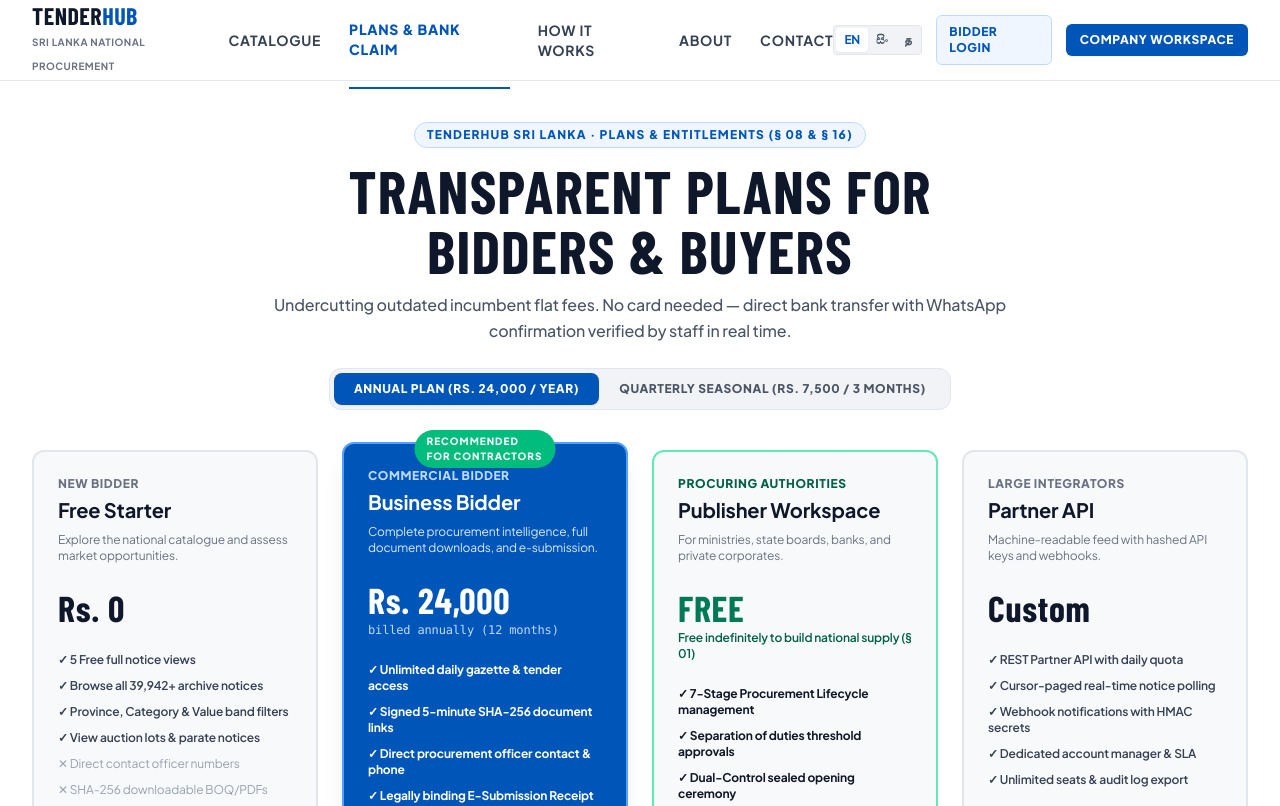
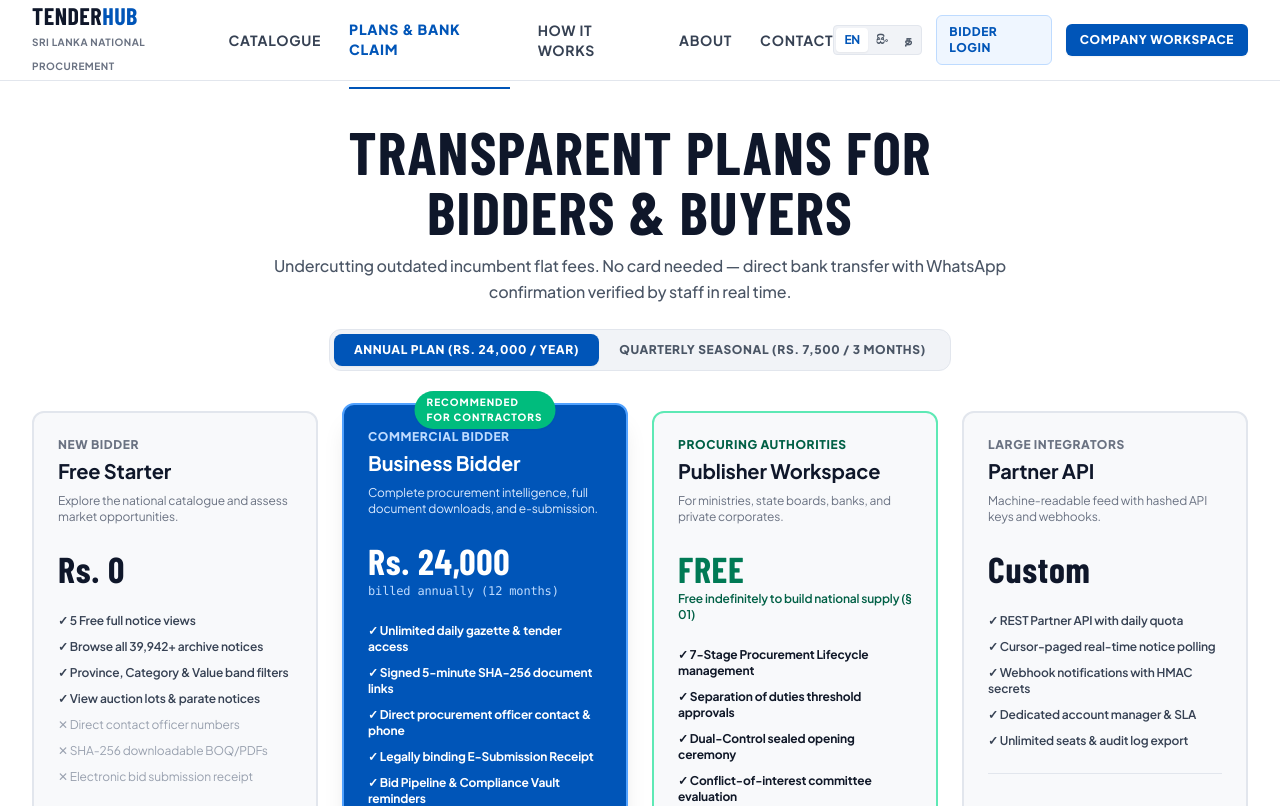
Before and after one commit to WAH-ISHAN/tender, a Next.js app in the folder web/: page /subscriber-pricing in a window 1280 px wide. Shown: the top 806 px of the page. Built offline with nearby package versions, Linux system fonts and the light colour scheme; a web font is replaced by a local one.

Commit message:
refactor(pricing): remove pill badge from plans and pricing header

```diff
--- a/web/src/app/(public)/subscriber-pricing/page.tsx
+++ b/web/src/app/(public)/subscriber-pricing/page.tsx
@@ -12,9 +12,6 @@
 
       {/* Header */}
       <header className="mb-10 text-center max-w-3xl mx-auto">
-        <span className="text-xs font-extrabold uppercase tracking-widest text-[#0055B8] bg-blue-50 border border-blue-200 px-3 py-1 rounded-full mb-3 inline-block">
-          TENDERHUB SRI LANKA · PLANS &amp; ENTITLEMENTS (§ 08 &amp; § 16)
-        </span>
         <h1 className="font-display text-4xl sm:text-5xl lg:text-6xl font-black text-[#0F172A] uppercase tracking-tight mb-3">
           TRANSPARENT PLANS FOR BIDDERS &amp; BUYERS
         </h1>
```
